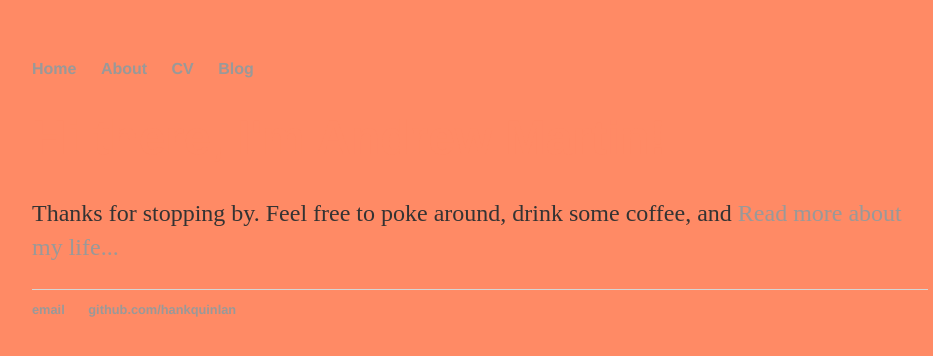
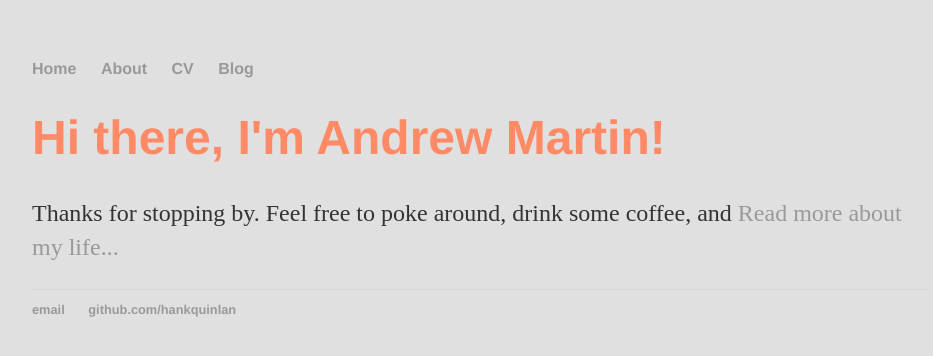
Before and after one commit to tindrew/my_blog, a Jekyll site: the page built from index.html, in a window 1280 px wide. Shown: the top 356 px of the page, without its empty margins (160-1093 px from the left). Built offline with Jekyll 4.4.1, drawn with Linux system fonts in a browser that asks for light colours.

Commit message:
Update main.css

```diff
--- a/css/main.css
+++ b/css/main.css
@@ -2,7 +2,7 @@ body {
     margin: 60px auto;
     width: 70%;
     color: #FF8A65;
-    background-color: #FF8A65;
+    background-color: #E0E0E0;
 }
 nav ul, footer ul {
     font-family:'Helvetica', 'Arial', 'Sans-Serif';
```
